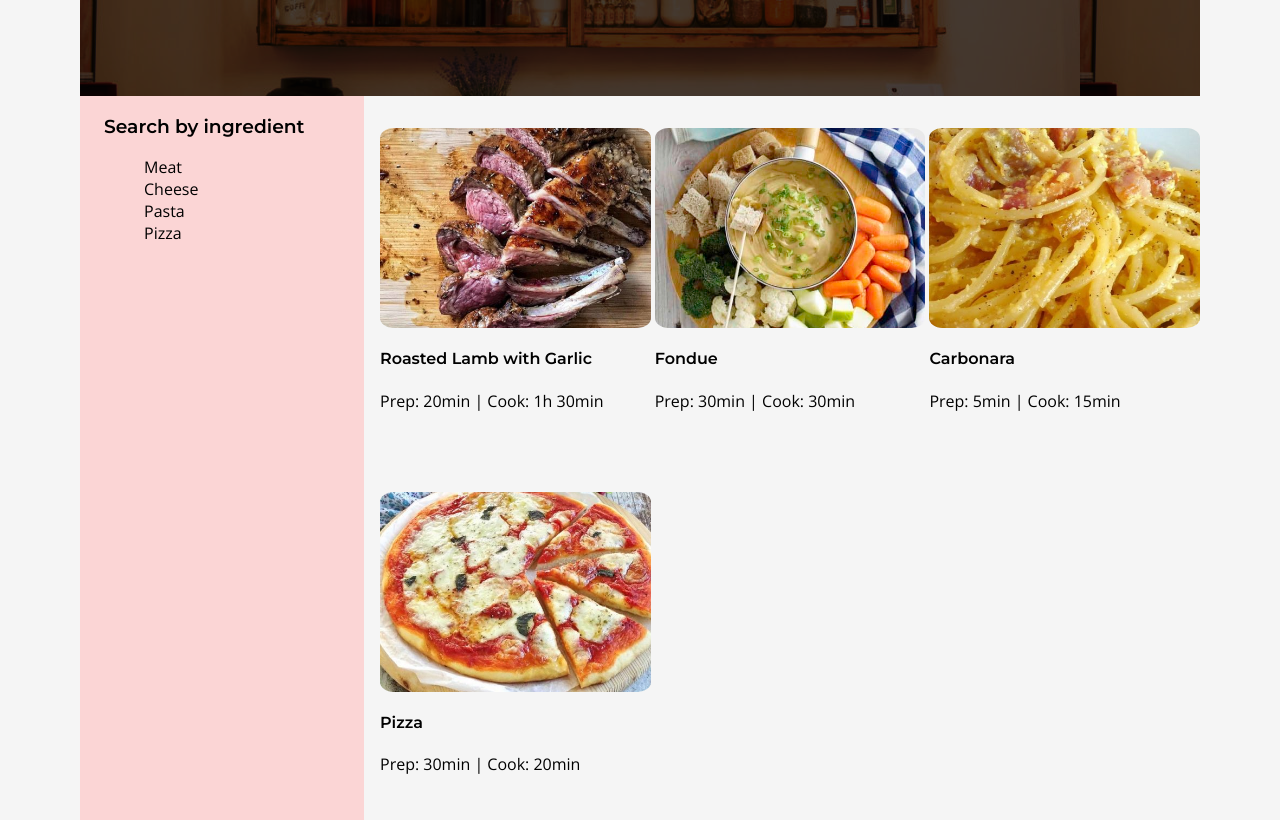
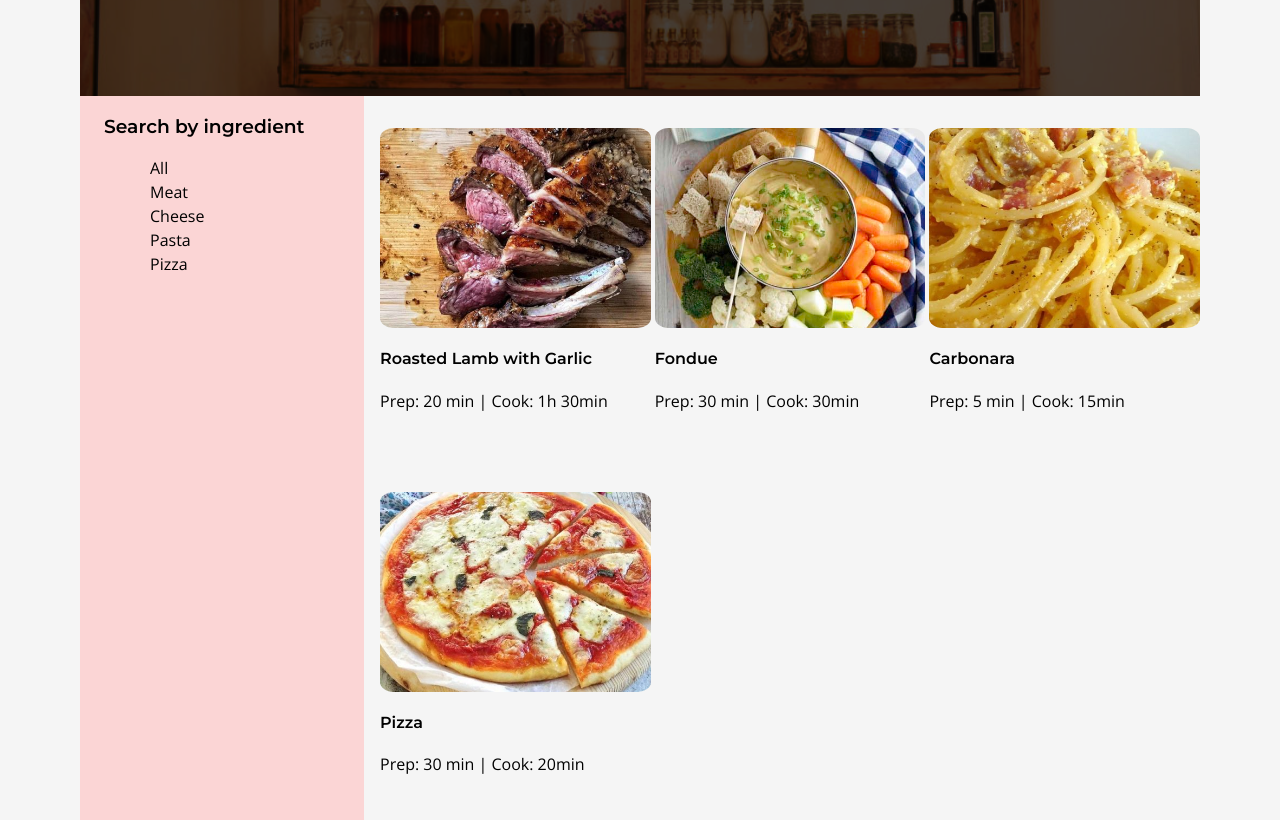
Before and after one commit to IlariaCeriani/learning-path, a plain HTML site: page index.html in a window 1280 px wide. Shown: the part 464-1284 px from the top of the page. Drawn offline with nearby package versions, Linux system fonts and the light colour scheme.

Commit message:
js for recipes and tags

```diff
--- a/css/index.css
+++ b/css/index.css
@@ -240,7 +240,8 @@ li.contact-btn {
     align-items: center;
     background-color: rgb(22, 21, 21);
     background-image: url(../pr-images/banner2.jpg);
-    object-fit: cover;
+    background-repeat: no-repeat;
+    background-size: cover;
     background-blend-mode: soft-light;
 }
 .h1-div {
@@ -258,6 +259,7 @@ li.contact-btn {
 main {
     grid-area: main;
     max-width: 100%;
+    min-height: 40vh;
     display: flex;
     flex-direction: column;
     align-items: stretch;
@@ -313,11 +315,16 @@ main * img {
     background-color: hsl(0, 82%, 91%);
     padding-left: 1.5em;
 }
-.tag-link {
+.tag-btn {
     color: black;
+    background-color: transparent;
+    border: none;
+    font-family: var(--font-p);
+    font-size: 1rem;
 }
-.tag-link:hover {
+.tag-btn:hover {
     text-decoration: underline;
+    cursor: pointer;
 }
 @media screen and (min-width: 1000px) {
     .side-tags {
--- a/index.html
+++ b/index.html
@@ -46,17 +46,17 @@
     <aside class="side-tags">
         <h3>Search by ingredient</h3>
         <ul class="tag-list">
-            <li class="tag-list-itm"><a href="tags.html#meat" class="tag-link">Meat</a></li>
-            <li class="tag-list-itm"><a href="tags.html#cheese" class="tag-link">Cheese</a></li>
-            <li class="tag-list-itm"><a href="tags.html#pasta" class="tag-link">Pasta</a></li>
-            <li class="tag-list-itm"><a href="tags.html#pizza" class="tag-link">Pizza</a></li>
+            <!-- <li class="tag-list-itm"><button class="tag-btn" data-id="Meat">Meat</button></li>
+            <li class="tag-list-itm"><button class="tag-btn" data-id="Cheese">Cheese</button></li>
+            <li class="tag-list-itm"><button class="tag-btn" data-id="Pasta">Pasta</button></li>
+            <li class="tag-list-itm"><button class="tag-btn" data-id="Pizza">Pizza</button></li> -->
         </ul>
     </aside>
 
     <!--main content-->
 
-    <main>
-        <section class="recipe-itm">
+    <main id="recipe-section">
+        <!-- <section class="recipe-itm">
             <a href="lamb.html"><img src="pr-images/lamb.jpg" alt="roasted lamb chopsticks">
             <h4>Roasted Lamb with Garlic</h4>
             <p>Prep: 20min | Cook: 1h 30min</p></a>
@@ -75,7 +75,7 @@
             <a href=""><img src="pr-images/pizza.jpg" alt="pizza with tomato, basil and cheese">
             <h4>Pizza</h4>
             <p>Prep: 30min | Cook: 20min</p></a>
-        </section>
+        </section> -->
     </main>
 
     <!--footer-->
@@ -87,6 +87,6 @@
     </footer>
 
 
-
+    <script src="js/index.js"></script>
 </body>
 </html>
--- /dev/null
+++ b/js/index.js
@@ -0,0 +1,90 @@
+const recipes = [
+    {
+        name: "Roasted Lamb with Garlic",
+        img: "pr-images/lamb.jpg",
+        link: "lamb.html",
+        info: `Prep: 20 min | Cook: 1h 30min`,
+        tags: "Meat"
+    },
+    {
+        name: "Fondue",
+        img: "pr-images/fondue.jpg",
+        link: "",
+        info: `Prep: 30 min | Cook: 30min`,
+        tags: "Cheese"
+    },
+    {
+        name: "Carbonara",
+        img: "pr-images/carbonara.jpg",
+        link: "",
+        info: `Prep: 5 min | Cook: 15min`,
+        tags: "Pasta"
+    },
+    {
+        name: "Pizza",
+        img: "pr-images/pizza.jpg",
+        link: "",
+        info: `Prep: 30 min | Cook: 20min`,
+        tags: "Pizza"
+    }
+
+];
+
+const recipeSection = document.getElementById('recipe-section');
+
+const tagList = document.querySelector('.tag-list');
+
+window.addEventListener('DOMContentLoaded', function () {
+    recipeItmCreator(recipes);
+
+    let btnContainer = recipes.reduce(function(values, item) {
+        if (!values.includes(item.tags)) {
+            values.push(item.tags);
+        }
+        return values
+
+    }, ["All"]);
+
+    const tagBtns = btnContainer.map(function(item) {
+        return `<li class="tag-list-itm"><button class="tag-btn" data-id="${item}">${item}</button></li>`
+    }).join('');
+
+    tagList.innerHTML = tagBtns;
+
+    const recipeTag = document.querySelectorAll('.tag-btn');
+
+    recipeTag.forEach(function(btn) {
+    btn.addEventListener('click', function(e) {
+        const tagsId = e.currentTarget.dataset.id;
+        const recipeTag = recipes.filter(function(item) {
+             if (item.tags===tagsId) {
+                return item;
+            }
+
+        })
+        if (tagsId === "All"){
+            return recipeItmCreator(recipes);
+        } else {
+            recipeItmCreator(recipeTag);
+        }
+
+    })
+})
+
+
+})
+
+
+
+
+function recipeItmCreator(item) {
+    let recipeItmContainer = item.map(function(item) {
+        return ` <section class="recipe-itm">
+        <a href="${item.link}"><img src="${item.img}" alt="${item.name}">
+        <h4>${item.name}</h4>
+        <p>${item.info}</p></a>
+        </section>`
+    })
+    recipeItmContainer = recipeItmContainer.join('');
+    recipeSection.innerHTML = recipeItmContainer;
+}
```
